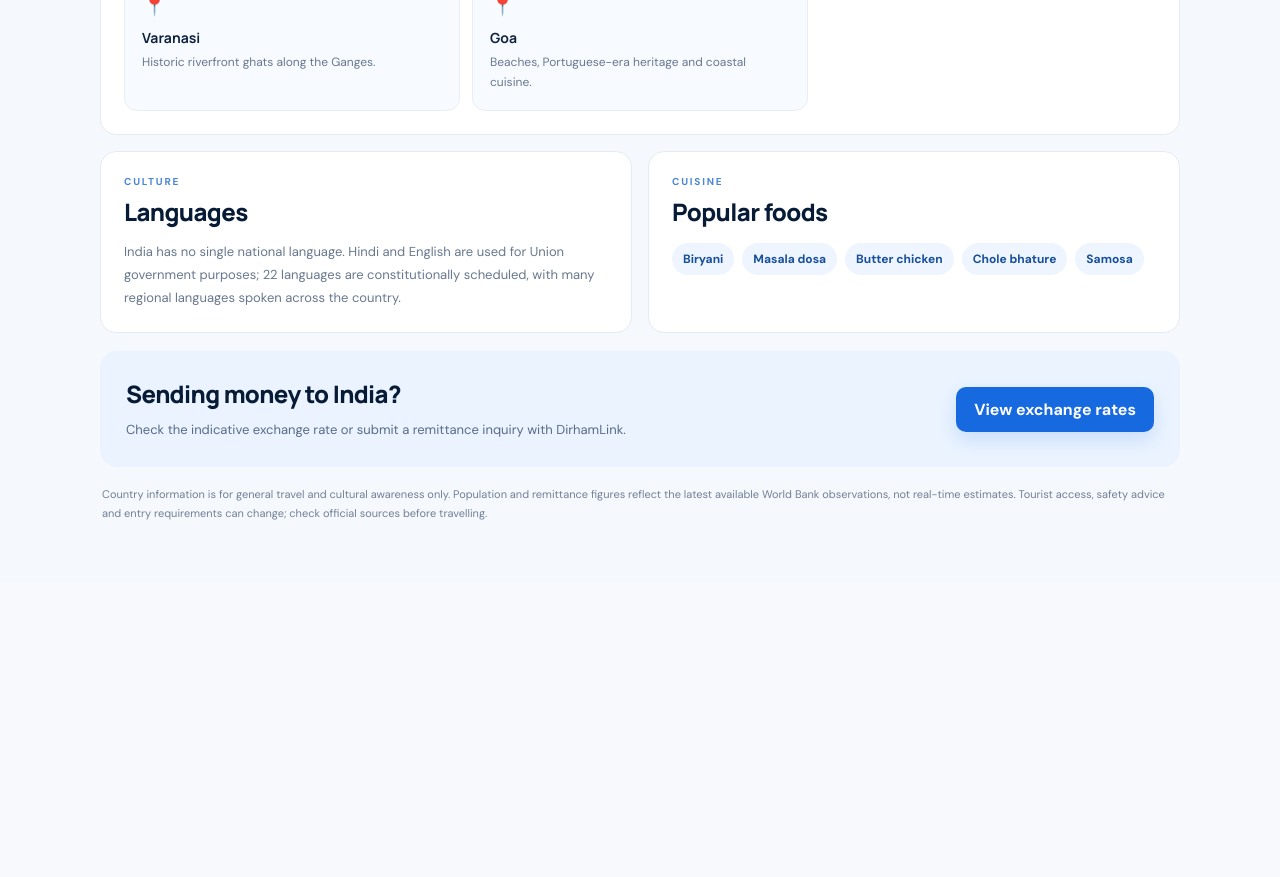
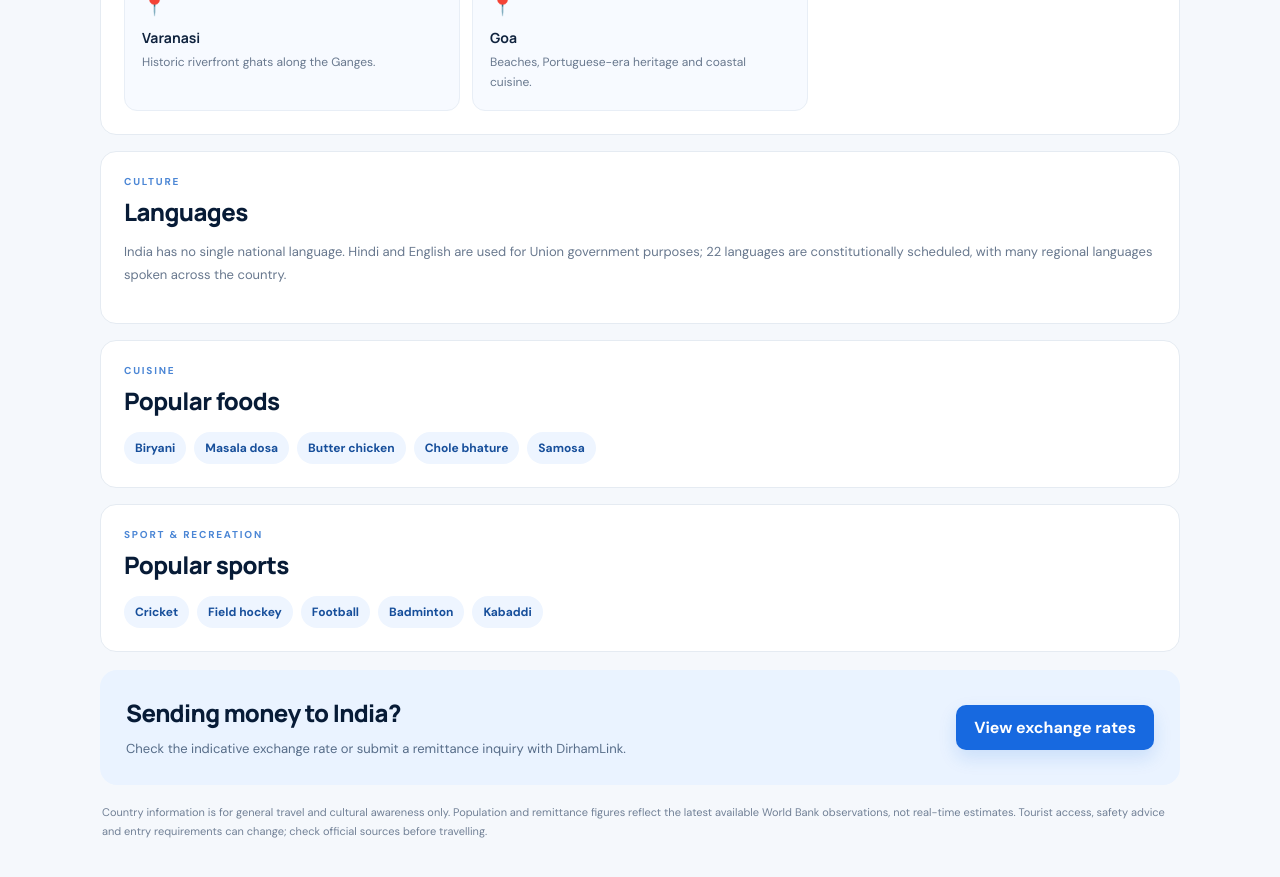
Before and after one commit to dirhamlink/dirhamlink-website, a Next.js app: page /destinations/india in a window 1280 px wide. Shown: the part 1140-2017 px from the top of the page. Before the commit the page ends 1722 px from the top, so only its background shows below. Built offline with nearby package versions, Linux system fonts and the light colour scheme; no server answers.

Commit message:
Display popular sports on destination profiles

```diff
--- a/app/destinations/[country]/page.tsx
+++ b/app/destinations/[country]/page.tsx
@@ -83,9 +83,10 @@ export default async function DestinationPage({ params }: { params: Promise<{ co
           <div className="destination-place-grid">{destination.places.map((place) => <article className="destination-place" key={place.name}><span>📍</span><h3>{place.name}</h3><p>{place.description}</p></article>)}</div>
         </section>
 
-        <section className="destination-two-col">
+        <section className="destination-three-col">
           <article className="destination-section"><span className="destination-eyebrow">Culture</span><h2>Languages</h2><p>{destination.languages}</p></article>
           <article className="destination-section"><span className="destination-eyebrow">Cuisine</span><h2>Popular foods</h2><div className="food-tags">{destination.foods.map((food) => <span key={food}>{food}</span>)}</div></article>
+          <article className="destination-section"><span className="destination-eyebrow">Sport & recreation</span><h2>Popular sports</h2><div className="food-tags">{destination.sports.map((sport) => <span key={sport}>{sport}</span>)}</div></article>
         </section>
 
         <section className="destination-cta"><div><h2>Sending money to {destination.name}?</h2><p>Check the indicative exchange rate or submit a remittance inquiry with DirhamLink.</p></div><Link href="/#rates" className="btn btn-primary">View exchange rates</Link></section>
```
